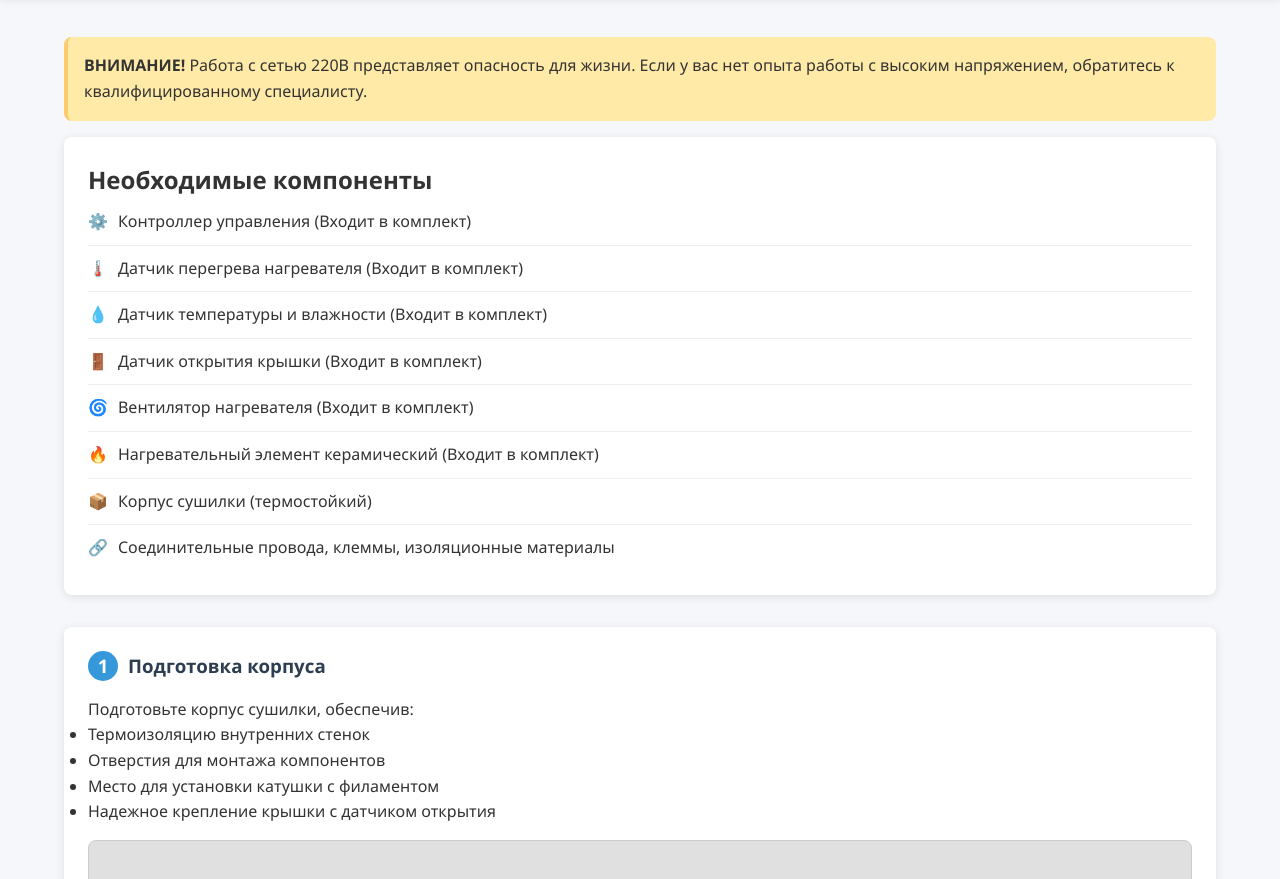
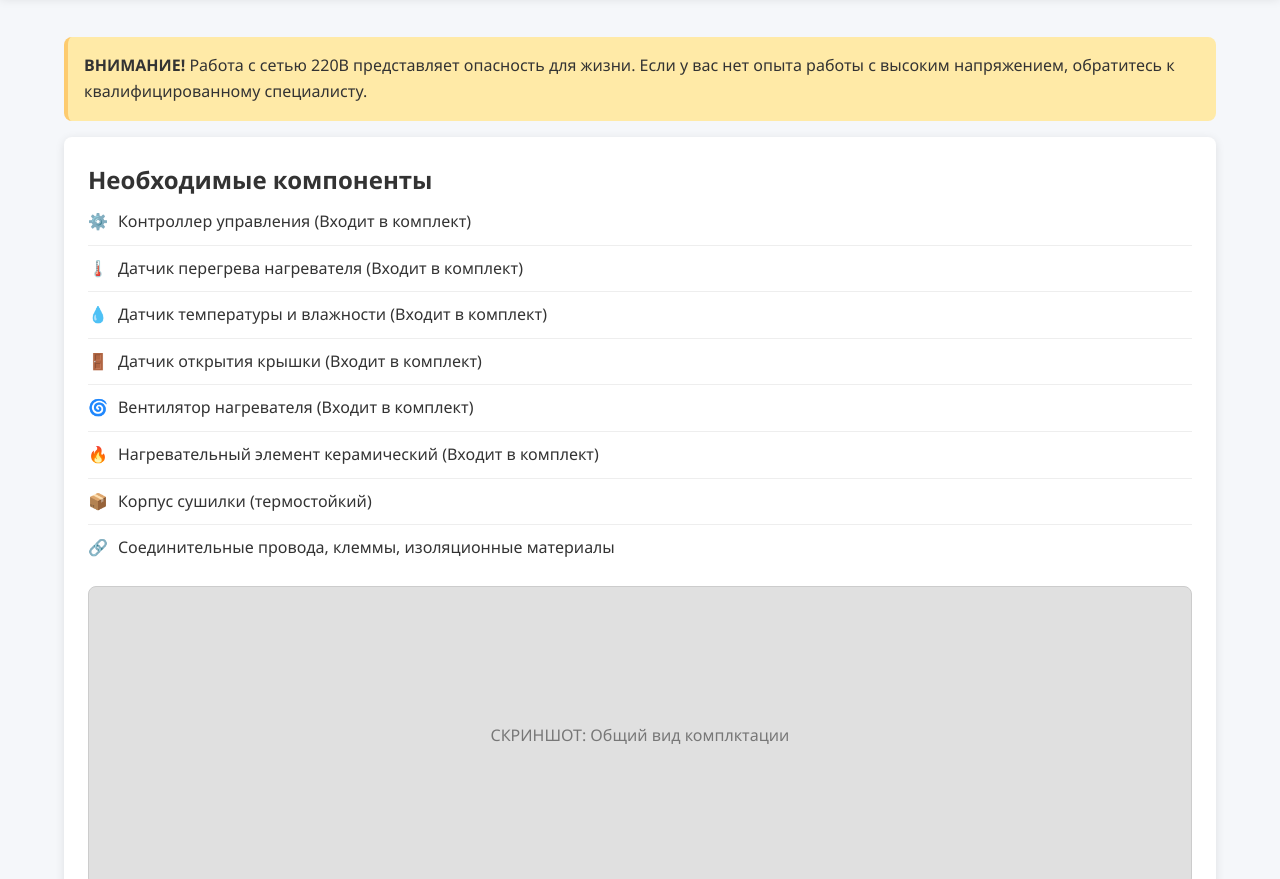
Before and after one commit to NikElectronics/MyDryerBot, a plain HTML site: page controller.html in a window 1280 px wide. Shown: the part 73-952 px from the top of the page. Drawn offline with Linux system fonts and the light colour scheme.

Commit message:
edit readme

```diff
--- a/controller.html
+++ b/controller.html
@@ -329,6 +329,12 @@
                 <li><span class="component-icon">📦</span> Корпус сушилки (термостойкий)</li>
                 <li><span class="component-icon">🔗</span> Соединительные провода, клеммы, изоляционные материалы</li>
             </ul>
+            <div class="screenshot">
+                <div class="screenshot-placeholder">
+                    <p>СКРИНШОТ: Общий вид комплктации</p>
+                    <!-- <p>с размеченными местами для компонентов</p> -->
+                </div>
+            </div>
         </section>
 
         <section id="step1" class="step">
```
Also changed, not shown: 1 other file.
